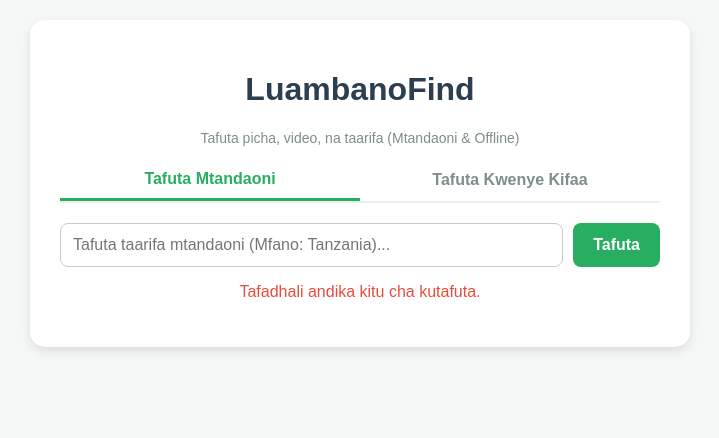
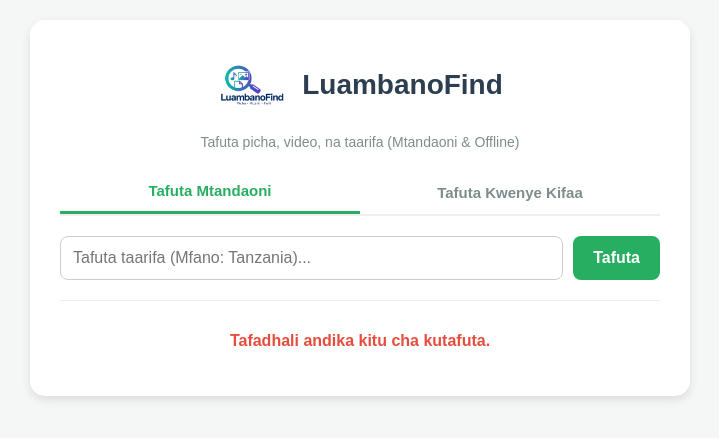
Before and after one commit to aliceluambano-alt/Luambano-Tafuta, a plain HTML site: page index.html in a window 1280 px wide. Both pictures are taken after a click on the button "Tafuta". Shown: the whole page, without its empty margins (280-999 px from the left). Drawn offline with Linux system fonts and the light colour scheme.

Commit message:
Enhance styling and layout for logo and search area

```diff
--- a/index.html
+++ b/index.html
@@ -21,24 +21,44 @@
             width: 100%;
             max-width: 600px;
         }
-        h1 { color: #2c3e50; text-align: center; }
-        p.subtitle { color: #7f8c8d; text-align: center; font-size: 14px; }
 
+        /* Sehemu ya Logo */
+        .logo-container {
+            display: flex;
+            align-items: center;
+            justify-content: center;
+            gap: 15px;
+            margin-bottom: 10px;
+        }
+        .logo-icon {
+            width: 70px;
+            height: 70px;
+            object-fit: contain;
+            border-radius: 10px;
+        }
+        h1 { color: #2c3e50; margin: 0; font-size: 28px; }
+
+        p.subtitle { color: #7f8c8d; text-align: center; font-size: 14px; margin-bottom: 20px;}
+
+        /* Vitufe vya Kubadilisha Tab */
         .tabs { display: flex; margin-bottom: 20px; border-bottom: 2px solid #eee; }
         .tab-btn {
-            flex: 1; padding: 10px; background: none; border: none;
-            font-size: 16px; font-weight: bold; cursor: pointer; color: #7f8c8d;
+            flex: 1; padding: 12px 10px; background: none; border: none;
+            font-size: 15px; font-weight: bold; cursor: pointer; color: #7f8c8d;
         }
         .tab-btn.active { color: #27ae60; border-bottom: 3px solid #27ae60; }
 
         .search-area { display: none; }
         .search-area.active { display: block; }
 
+        /* Sehemu ya Kutafuta */
         .search-box { display: flex; gap: 10px; margin-bottom: 15px; }
         input[type="text"] {
             flex: 1; padding: 12px; border: 1px solid #ccc;
-            border-radius: 8px; font-size: 16px;
+            border-radius: 8px; font-size: 16px; outline: none;
         }
+        input[type="text"]:focus { border-color: #27ae60; }
+
         button.action-btn {
             padding: 12px 20px; background-color: #27ae60; color: white;
             border: none; border-radius: 8px; cursor: pointer;
@@ -49,45 +69,52 @@
         #selectFolderBtn { background-color: #3498db; width: 100%; margin-bottom: 15px;}
         #selectFolderBtn:hover { background-color: #2980b9; }
 
-        #results {
+        /* Matokeo */
+        #onlineResults, #offlineResults {
             margin-top: 20px; border-top: 1px solid #eee; padding-top: 15px;
             max-height: 300px; overflow-y: auto;
         }
         .result-item {
-            background: #f9f9f9; padding: 10px; margin-bottom: 8px;
+            background: #f9f9f9; padding: 12px; margin-bottom: 8px;
             border-radius: 5px; border-left: 4px solid #27ae60;
             font-size: 14px; word-break: break-all;
         }
-        .file-type { color: #e67e22; font-weight: bold; font-size: 12px;}
-        .error { color: #e74c3c; text-align: center; }
+        .result-item a { color: #2980b9; text-decoration: none; font-weight: bold; }
+        .file-type { font-weight: bold; font-size: 12px;}
+        .error { color: #e74c3c; text-align: center; font-weight: bold; }
         .loading { color: #2980b9; text-align: center; font-weight: bold; }
     </style>
 </head>
 <body>
 
     <div class="container">
-        <h1>LuambanoFind</h1>
+        <!-- Hapa ndipo Logo ilipo. Jina la picha limewekwa tayari -->
+        <div class="logo-container">
+            <img src="IMG-20261124-WA4246.jpg" alt="LuambanoFind Logo" class="logo-icon">
+            <h1>LuambanoFind</h1>
+        </div>
+
         <p class="subtitle">Tafuta picha, video, na taarifa (Mtandaoni & Offline)</p>
 
-        <!-- Vitufe vya kubadilisha kati ya Mtandaoni na Offline -->
+        <!-- Vitufe vya Tab -->
         <div class="tabs">
             <button class="tab-btn active" onclick="switchTab('online', this)">Tafuta Mtandaoni</button>
             <button class="tab-btn" onclick="switchTab('offline', this)">Tafuta Kwenye Kifaa</button>
         </div>
 
-        <!-- Sehemu ya Kutafuta Mtandaoni -->
+        <!-- Tab ya Mtandaoni -->
         <div id="onlineTab" class="search-area active">
             <div class="search-box">
-                <input type="text" id="onlineInput" placeholder="Tafuta taarifa mtandaoni (Mfano: Tanzania)...">
+                <input type="text" id="onlineInput" placeholder="Tafuta taarifa (Mfano: Tanzania)...">
                 <button class="action-btn" onclick="searchOnline()">Tafuta</button>
             </div>
             <div id="onlineResults"></div>
         </div>
 
-        <!-- Sehemu ya Kutafuta Kwenye Kifaa (Offline) -->
+        <!-- Tab ya Offline (Kwenye Kifaa) -->
         <div id="offlineTab" class="search-area">
             <p style="font-size: 13px; color: #555;">
-                <b>Kwa Kompyuta:</b> Bonyeza kitufe hapa chini kuchagua folda (Mfano: Downloads au Pictures).
+                <b>Kwa Kompyuta:</b> Bonyeza kitufe hapa chini kuchagua folda (Mfano: Downloads).
                 <i>(Kwenye simu, kipengele hiki huenda kisifanye kazi kwa sababu ya usalama wa browser).</i>
             </p>
             <button id="selectFolderBtn" class="action-btn" onclick="chaguaFolda()">1. Chagua Folda Kwenye Kifaa</button>
@@ -113,7 +140,7 @@
         }
 
         // ==========================================
-        // 2. Msimbo wa Kutafuta MTANDAONI (Online Search)
+        // 2. Msimbo wa Kutafuta MTANDAONI (Wikipedia API)
         // ==========================================
         async function searchOnline() {
             const query = document.getElementById('onlineInput').value;
@@ -127,7 +154,6 @@
             resultsDiv.innerHTML = '<p class="loading">Inatafuta mtandaoni...</p>';
 
             try {
-                // Tunatumia API ya bure ya Wikipedia kutafuta taarifa
                 const response = await fetch(`https://sw.wikipedia.org/w/api.php?action=query&list=search&srsearch=${query}&format=json&origin=*`);
                 const data = await response.json();
 
@@ -143,8 +169,8 @@
                     resultsDiv.innerHTML += `
                         <div class="result-item">
                             <b>${item.title}</b><br>
-                            <small>${cleanSnippet}...</small><br>
-                            <a href="https://sw.wikipedia.org/wiki/${item.title}" target="_blank">Soma zaidi</a>
+                            <small>${cleanSnippet}...</small><br><br>
+                            <a href="https://sw.wikipedia.org/wiki/${item.title}" target="_blank">Soma zaidi &rarr;</a>
                         </div>
                     `;
                 });
@@ -155,7 +181,7 @@
         }
 
         // ==========================================
-        // 3. Msimbo wa Kutafuta Kwenye KIFAA (Offline Search)
+        // 3. Msimbo wa Kutafuta Kwenye KIFAA (Offline)
         // ==========================================
         let localFiles = [];
 
@@ -216,7 +242,7 @@
 
                 resultsDiv.innerHTML += `
                     <div class="result-item">
-                        ${fileName} <br>
+                        <b>${fileName}</b> <br>
                         <span class="file-type" style="color:${color}">[${aina}]</span>
                     </div>
                 `;
@@ -224,4 +250,4 @@
         }
     </script>
 </body>
-    </html>
+</html>
```
